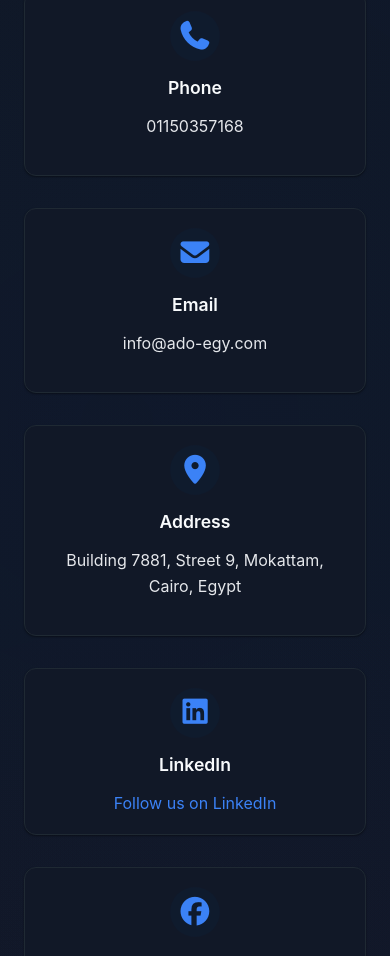
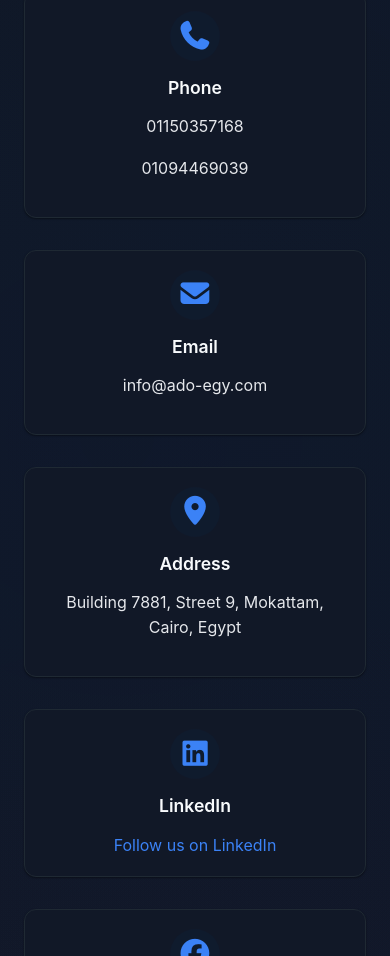
Before and after one commit to ATN20222/A.D.O-Consult, a React (Vite) app: page / in a window 390 px wide. Shown: the part 7751-8707 px from the top of the page. Built offline with nearby package versions, Linux system fonts and the light colour scheme.

Commit message:
add missing phone number

```diff
--- a/src/pages/Home/ContactSection/ContactSection.jsx
+++ b/src/pages/Home/ContactSection/ContactSection.jsx
@@ -75,6 +75,7 @@ const ContactSection = () => {
                 <div className="contact-text">
                   <h4>Phone</h4>
                   <p>01150357168</p>
+                  <p>01094469039</p>
                 </div>
               </div>
 
```
